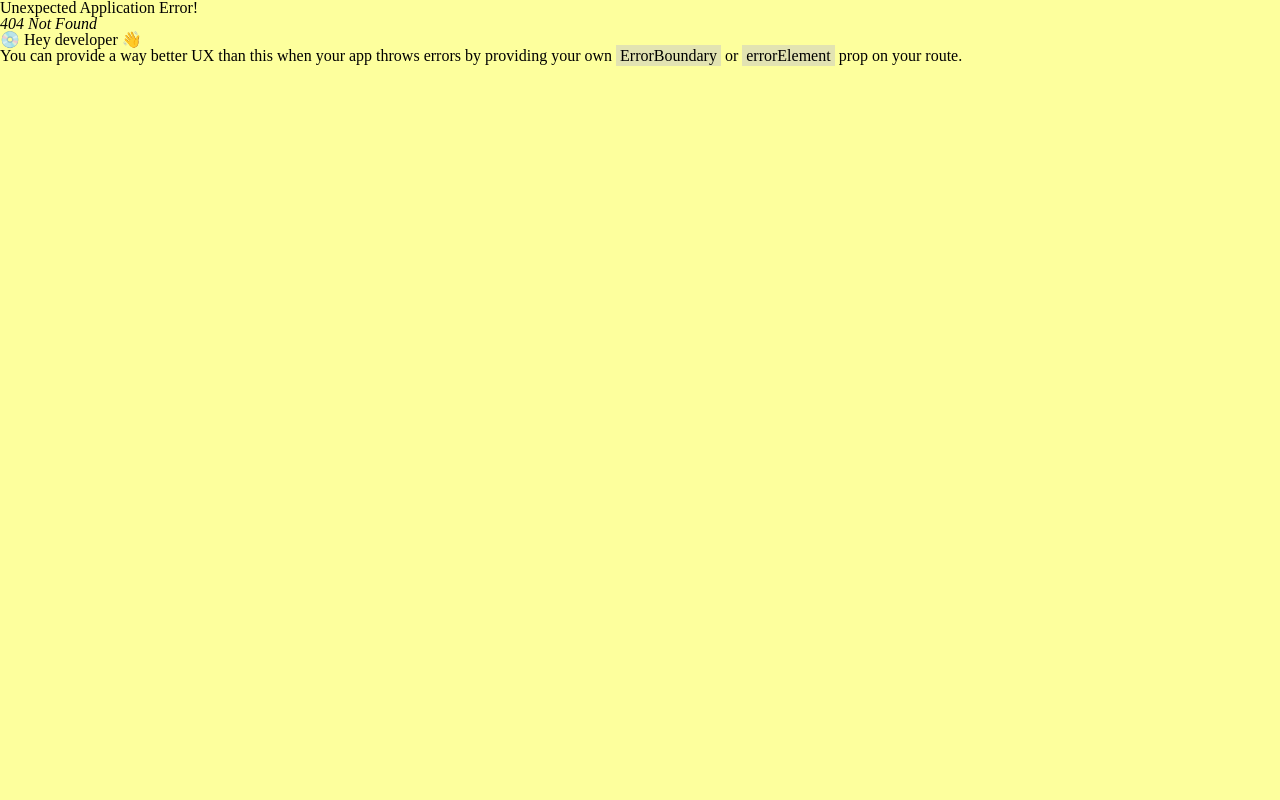
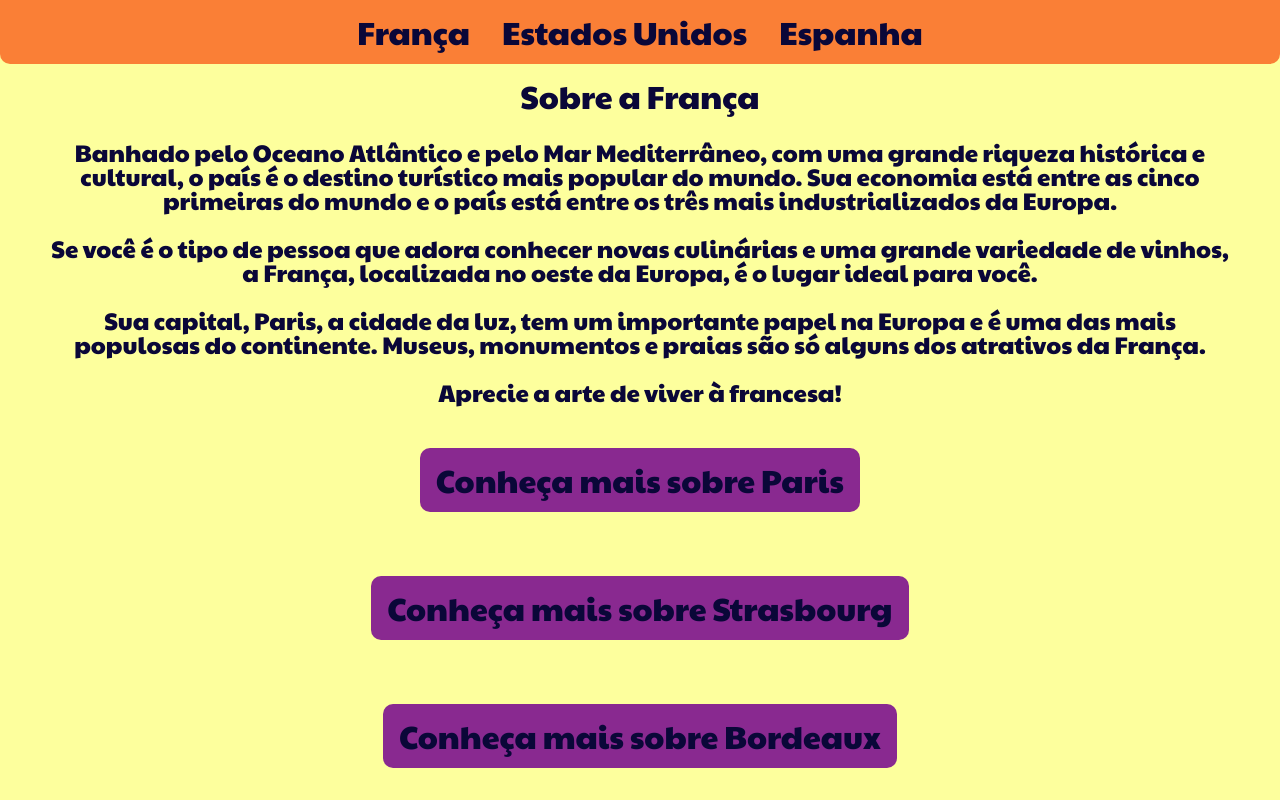
Before and after one commit to Pololokka/desafio-pe-na-estrada, a React (Vite) app: page /franca in a window 1280 px wide. Before the commit this address had no page. Built offline with nearby package versions, Linux system fonts and the light colour scheme.

Commit message:
:sparkles: feat: feito componente de país

```diff
--- a/src/App.jsx
+++ b/src/App.jsx
@@ -5,15 +5,15 @@ import Nav from "./Components/Nav/Index";
 
 const navLinks = [
   {
-    name: "Lugar 1",
+    name: "França",
+    path: "/franca",
+  },
+  {
+    name: "Estados Unidos",
     path: "/",
   },
   {
-    name: "Lugar 2",
-    path: "/",
-  },
-  {
-    name: "Lugar 3",
+    name: "Espanha",
     path: "/",
   },
 ];
--- /dev/null
+++ b/src/Data/linkArrays.js
@@ -0,0 +1,14 @@
+export const franceLinks = [
+  {
+    linkPath: "/",
+    linkName: "Conheça mais sobre Paris",
+  },
+  {
+    linkPath: "/",
+    linkName: "Conheça mais sobre Strasbourg",
+  },
+  {
+    linkPath: "/",
+    linkName: "Conheça mais sobre Bordeaux",
+  },
+];
--- a/src/Data/texts.js
+++ b/src/Data/texts.js
@@ -18,3 +18,10 @@ export const homeTextPlace3 = [
   "A espanha é o segundo maior país da Europa Ocidental e fica pertinho de países como Portugal, França, Andorra e Gibraltar. Isso quer dizer que quando estiver lá pode dar um pulinho nesses outros países. O país acolhe todo tipo de turistas dos mais aventureiros aos mais calmos. Com seus relevos montanhosos, belas praias e monumentos históricos é impossível não se apaixonar por sua história e cultura.",
   "Para conhecer a história do país visite seus inúmeros museus. O famoso Museu Guggenheim ou Museu do Prado em Madri. Não esqueça de deixar um dia reservado para conhecer o estádio do Barcelona, casa de um dos times mais famosos do mundo.",
 ];
+
+export const franceAboutPage = [
+  "Banhado pelo Oceano Atlântico e pelo Mar Mediterrâneo, com uma grande riqueza histórica e cultural, o país é o destino turístico mais popular do mundo. Sua economia está entre as cinco primeiras do mundo e o país está entre os três mais industrializados da Europa.",
+  "Se você é o tipo de pessoa que adora conhecer novas culinárias e uma grande variedade de vinhos, a França, localizada no oeste da Europa, é o lugar ideal para você.",
+  "Sua capital, Paris, a cidade da luz, tem um importante papel na Europa e é uma das mais populosas do continente. Museus, monumentos e praias são só alguns dos atrativos da França.",
+  "Aprecie a arte de viver à francesa!",
+];
--- /dev/null
+++ b/src/Pages/CountryPage/Index.jsx
@@ -0,0 +1,25 @@
+import TextSection from "../../Components/TextSection/Index";
+import { Link } from "react-router-dom";
+
+const CountryPage = ({ pageName, sectionTitle, sectionText, linkArray }) => {
+  document.title = pageName;
+
+  return (
+    <main className="main__container">
+      <TextSection sectionTitle={sectionTitle} sectionText={sectionText} />
+      {linkArray?.map((element, index) => {
+        return (
+          <Link
+            key={index}
+            className="subtitulo btn__geral"
+            to={element.linkPath}
+          >
+            {element.linkName}
+          </Link>
+        );
+      })}
+    </main>
+  );
+};
+
+export default CountryPage;
--- a/src/Pages/Home/Index.jsx
+++ b/src/Pages/Home/Index.jsx
@@ -20,7 +20,7 @@ const Home = () => {
         sectionTitle="Título do Lugar 1"
         sectionText={homeTextPlace1}
       />
-      <Link className="subtitulo btn__geral" to="/">
+      <Link className="subtitulo btn__geral" to="/franca">
         Conheça mais sobre a França!
       </Link>
 
--- a/src/main.jsx
+++ b/src/main.jsx
@@ -4,6 +4,10 @@ import App from "./App.jsx";
 import "./index.css";
 
 import Home from "./Pages/Home/Index.jsx";
+import CountryPage from "./Pages/CountryPage/Index.jsx";
+
+import { franceAboutPage } from "./Data/texts.js";
+import { franceLinks } from "./Data/linkArrays.js";
 
 import { createBrowserRouter, RouterProvider } from "react-router-dom";
 
@@ -16,6 +20,17 @@ const router = createBrowserRouter([
         path: "/",
         element: <Home />,
       },
+      {
+        path: "/franca",
+        element: (
+          <CountryPage
+            pageName="Pé Na Estrada - França"
+            sectionTitle="Sobre a França"
+            sectionText={franceAboutPage}
+            linkArray={franceLinks}
+          />
+        ),
+      },
     ],
   },
 ]);
```
